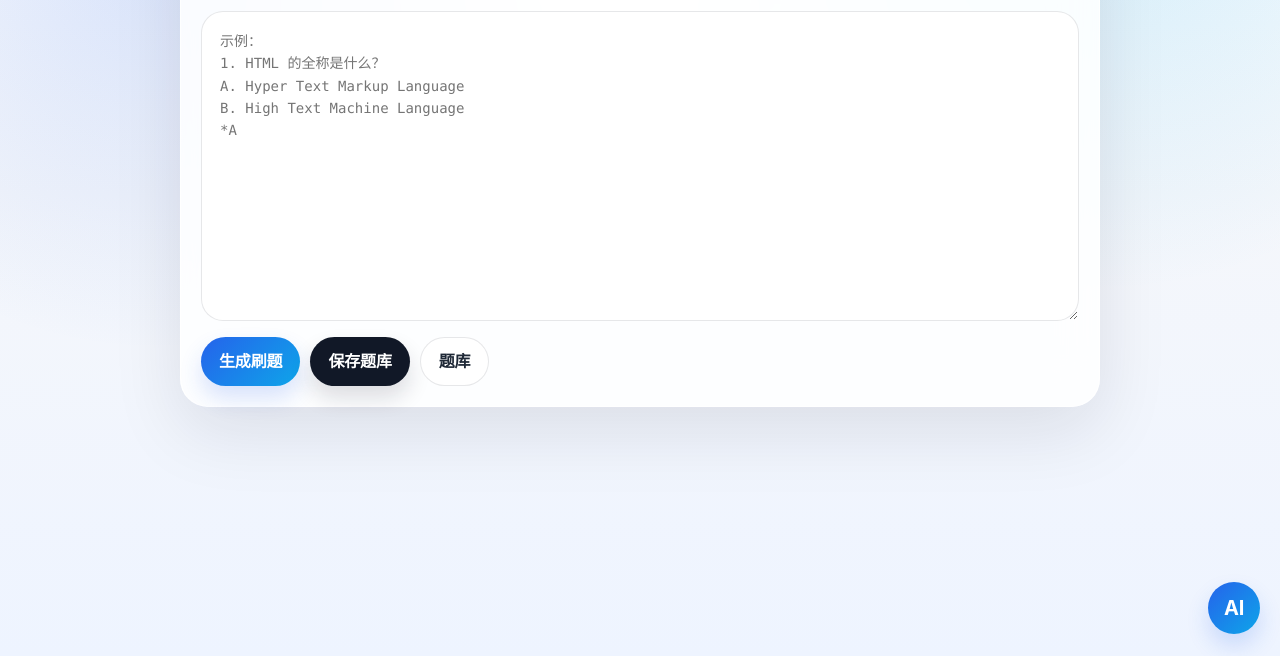
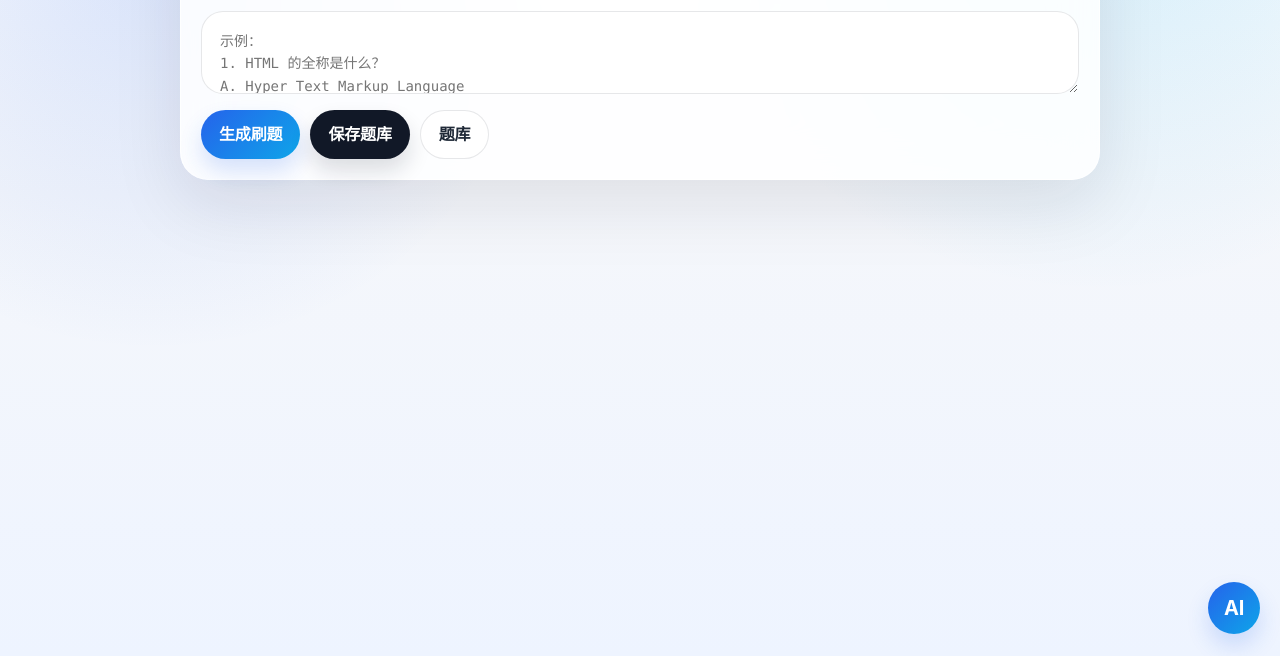
Before and after one commit to melodyisnotmcnugget/quizpass, a plain HTML site: page public/index.html in a window 1280 px wide. Shown: the part 144-800 px from the top of the page. Drawn offline with Linux system fonts and the light colour scheme.

Commit message:
Update index.html

```diff
--- a/public/index.html
+++ b/public/index.html
@@ -89,7 +89,7 @@
     textarea {
       display: block;
       width: 100%;
-      min-height: 310px;
+      min-height: 80px;
       resize: vertical;
       padding: 18px;
       border: 1px solid var(--line);
```
